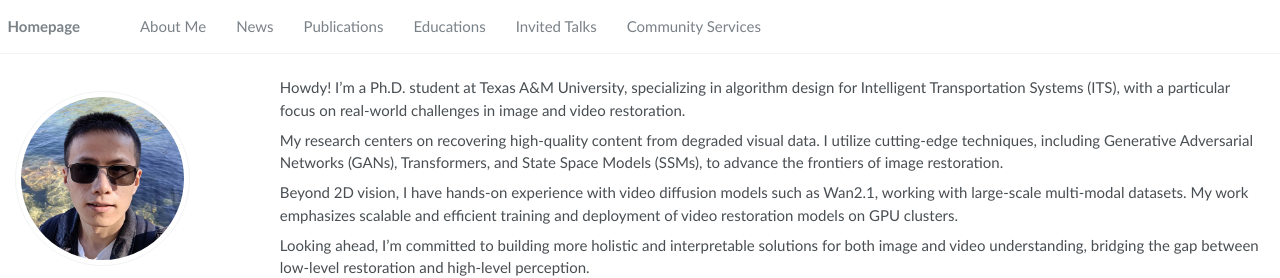
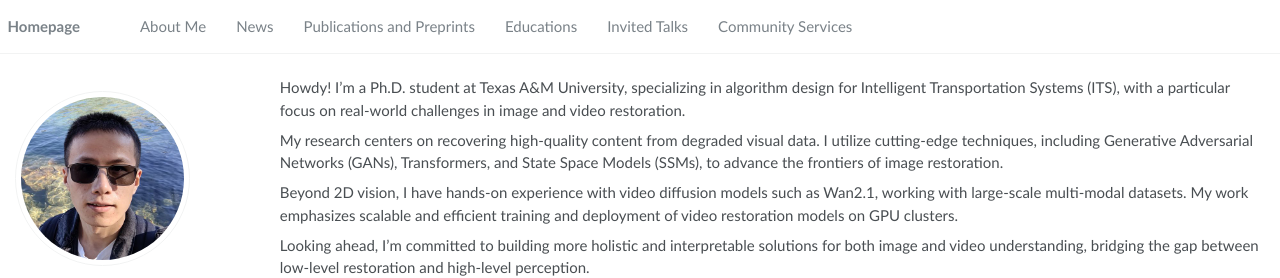
Before and after one commit to HanzhouLiu/hanzhouliu.github.io, a Jekyll site: the page built from _pages/about.md, in a window 1280 px wide. Shown: the top 278 px of the page. Built offline with Jekyll 4.4.1, drawn with Linux system fonts in a browser that asks for light colours.

Commit message:
publigation navigation updated

```diff
--- a/_data/navigation.yml
+++ b/_data/navigation.yml
@@ -6,8 +6,8 @@ main:
   - title: "News"
     url: "/#-news"
 
-  - title: "Publications"
-    url: "/#-publications"
+  - title: "Publications and Preprints"
+    url: "/#-publications-preprints"
 
  # - title: "Honors and Awards"
   #  url: "/#-honors-and-awards"
```
